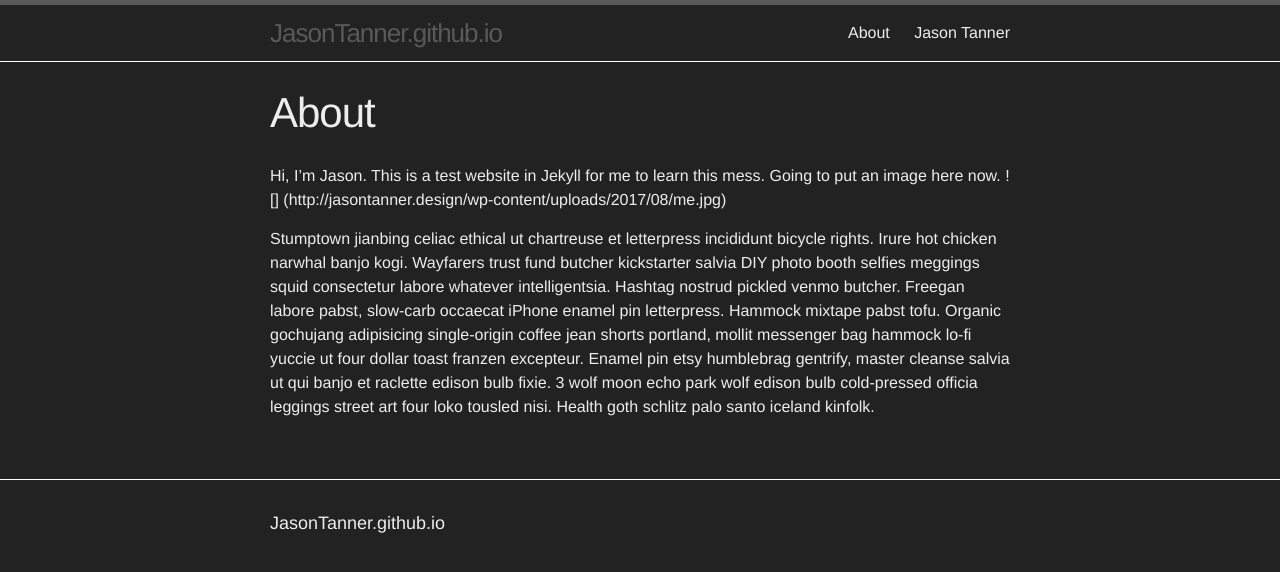
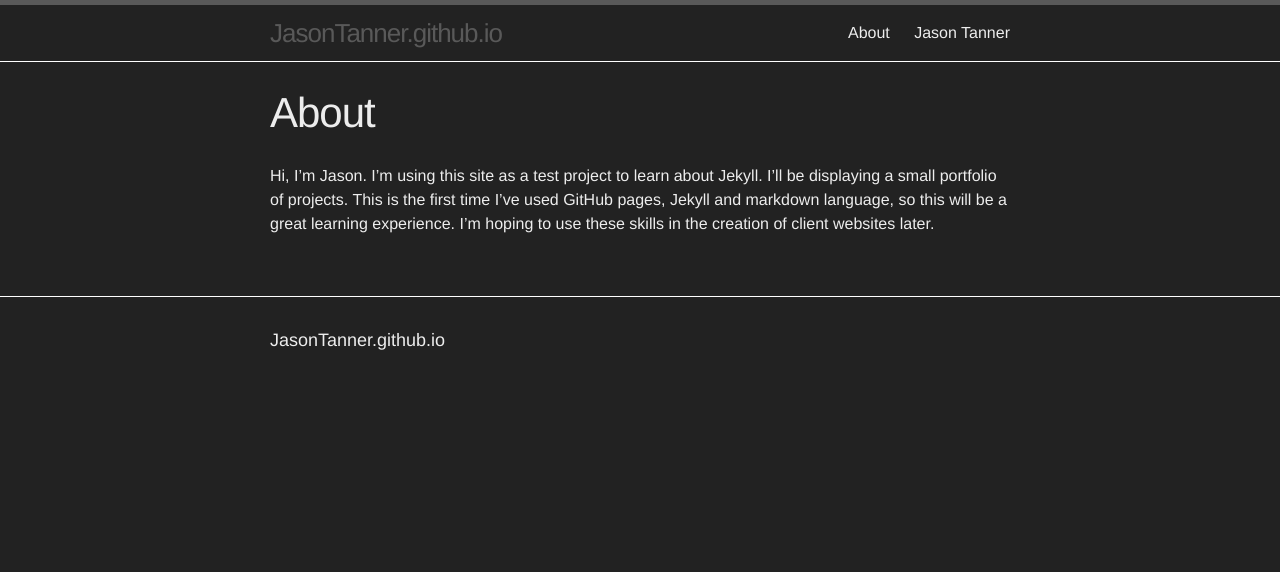
Before and after one commit to JasonTanner/JasonTanner.github.io, a Jekyll site: the page built from about.md, in a window 1280 px wide. Shown: the top 572 px of the page. Built offline with Jekyll 4.4.1, drawn with Linux system fonts in a browser that asks for light colours.

Commit message:
Update about.md

```diff
--- a/about.md
+++ b/about.md
@@ -4,12 +4,4 @@ title: About
 permalink: /about/
 ---
 
-Hi, I'm Jason. This is a test website in Jekyll for me to learn this mess.
-Going to put an image here now.
-![] (http://jasontanner.design/wp-content/uploads/2017/08/me.jpg)
-
-
-
-
-
-Stumptown jianbing celiac ethical ut chartreuse et letterpress incididunt bicycle rights. Irure hot chicken narwhal banjo kogi. Wayfarers trust fund butcher kickstarter salvia DIY photo booth selfies meggings squid consectetur labore whatever intelligentsia. Hashtag nostrud pickled venmo butcher. Freegan labore pabst, slow-carb occaecat iPhone enamel pin letterpress. Hammock mixtape pabst tofu. Organic gochujang adipisicing single-origin coffee jean shorts portland, mollit messenger bag hammock lo-fi yuccie ut four dollar toast franzen excepteur. Enamel pin etsy humblebrag gentrify, master cleanse salvia ut qui banjo et raclette edison bulb fixie. 3 wolf moon echo park wolf edison bulb cold-pressed officia leggings street art four loko tousled nisi. Health goth schlitz palo santo iceland kinfolk.
+Hi, I'm Jason. I'm using this site as a test project to learn about Jekyll. I'll be displaying a small portfolio of projects. This is the first time I've used GitHub pages, Jekyll and markdown language, so this will be a great learning experience. I'm hoping to use these skills in the creation of client websites later.
```
